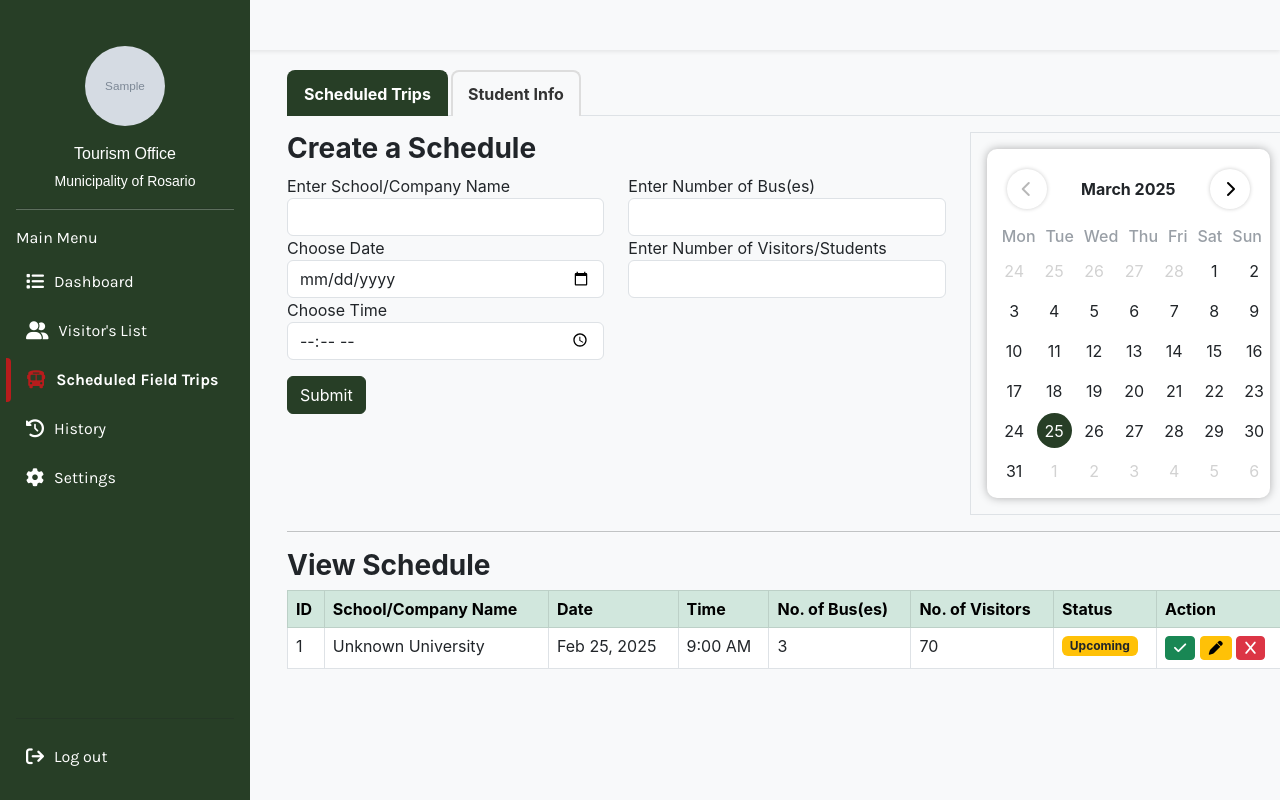
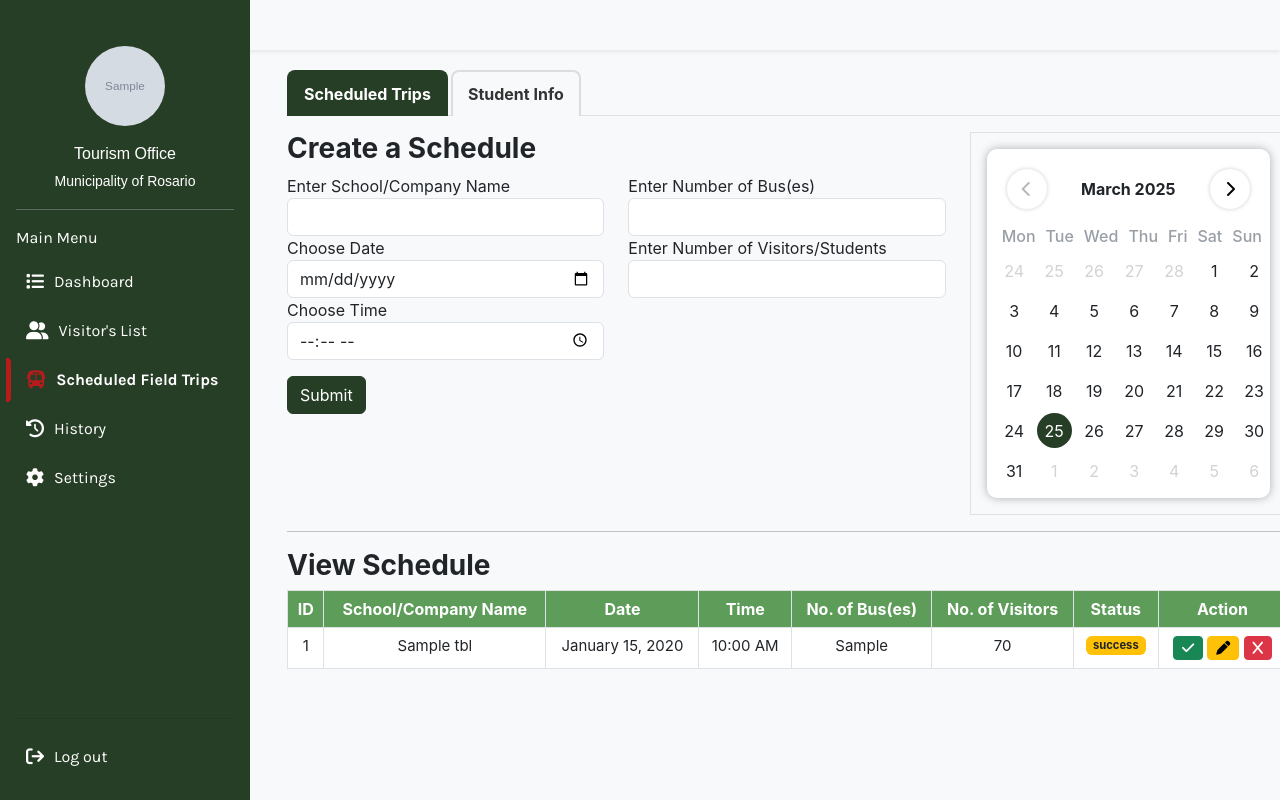
Before and after one commit to damoojiii/oplan_casa, a PHP site: page /trips.php in a window 1280 px wide. Run offline with PHP 8.4, Linux system fonts and the light colour scheme; the visitor is signed in with stand-in values (Sample User, id 1); tables that the repository leaves empty or names only in its code hold one stand-in row (values such as "Sample post"); grey boxes marked "Sample" are stand-in pictures; some web fonts are replaced.

Commit message:
scheduled trips

```diff
--- a/trips.php
+++ b/trips.php
@@ -129,6 +129,17 @@
         color: #fff;
     }
 
+    thead,
+    th {
+        background-color: #5D9C59 !important;
+        text-align: center !important;
+        color: #fff !important;
+    }
+
+    td{
+        font-size: 15px !important;
+    }
+
     </style>
 </head>
 
@@ -229,26 +240,73 @@
             <!-- Tab 1: Scheduled Trips -->
             <div class="tab-pane fade show active" id="scheduledTrips">
                 <div class="row">
+                    <?php
+                        if ($_SERVER["REQUEST_METHOD"] == "POST" && isset($_POST['create'])) {
+                            // Sanitize input data
+                            $schoolname = htmlspecialchars(trim($_POST['name']));
+                            $date = $_POST['date'];
+                            $num_bus = filter_var($_POST['num_bus'], FILTER_SANITIZE_NUMBER_INT); // Sanitize number of buses
+                            $status = "Upcoming";
+
+                            // Validate that all fields have data
+                            if (empty($schoolname) || empty($date) || empty($time) || empty($num_bus)) {
+                                $_SESSION['message'] = "All fields are required!";
+                                $_SESSION['message_type'] = "Error";
+                                $_SESSION['icon'] = "error";
+                                header("Location: trips.php");
+                                exit();
+                            }
+
+                            // Prepare SQL query for insertion
+                            $sql = "INSERT INTO `scheduled_tbl` (`name`, `date`, `time`, `num_bus`, `status`) VALUES (?, ?, ?, ?, ?)";
+                            if ($stmt = $conn->prepare($sql)) {
+                                $stmt->bind_param("sssis", $schoolname, $date, $time, $num_bus, $status);
+
+                                // Execute the query and check if successful
+                                if ($stmt->execute()) {
+                                    $_SESSION['message'] = "Schedule created successfully!";
+                                    $_SESSION['message_type'] = "Success";
+                                    $_SESSION['icon'] = "success";
+                                } else {
+                                    $_SESSION['message'] = "Error: " . $stmt->error;
+                                    $_SESSION['message_type'] = "Error";
+                                    $_SESSION['icon'] = "error";
+                                }
+
+                                $stmt->close();
+                                header("Location: trips.php");
+                                exit();
+                            } else {
+                                $_SESSION['message'] = "Error preparing the query.";
+                                $_SESSION['message_type'] = "Error";
+                                $_SESSION['icon'] = "error";
+                                header("Location: trips.php");
+                                exit();
+                            }
+                        }
+                    ?>
                     <!-- Left Side: Schedule Form -->
                     <div class="col-md-8">
+                        <form method="POST">
                             <h3 class="header-title">Create a Schedule</h3>
                             <div class="row">
                                 <div class="col-md-6">
                                     <label>Enter School/Company Name</label>
-                                <input type="text" class="form-control">
+                                    <input type="text" name="name" class="form-control">
                                     <label>Choose Date</label>
-                                <input type="date" class="form-control">
+                                    <input type="date" name="date" class="form-control">
                                     <label>Choose Time</label>
-                                <input type="time" class="form-control">
+                                    <input type="time" name="time" class="form-control">
                                 </div>
                                 <div class="col-md-6">
                                     <label>Enter Number of Bus(es)</label>
-                                <input type="number" class="form-control">
+                                    <input type="number" name="num_bus" class="form-control">
                                     <label>Enter Number of Visitors/Students</label>
                                     <input type="number" class="form-control">
                                 </div>
                             </div>
-                        <button class="btn btn-primary mt-3">Submit</button>
+                            <button class="btn btn-primary mt-3" type="submit" name="create">Submit</button>
+                        </form>
                     </div>
 
                     <!-- Right Side: Calendar -->
@@ -279,8 +337,8 @@
 
                 <!-- Schedule Table -->
                 <h3 class="header-title">View Schedule</h3>
-                <table class="table table-bordered">
-                    <thead class="table-success">
+                <table class="table table-bordered text-center">
+                    <thead class="table-header">
                         <tr>
                             <th>ID</th>
                             <th>School/Company Name</th>
@@ -293,20 +351,33 @@
                         </tr>
                     </thead>
                     <tbody>
+                        <?php
+                            $sql = "SELECT * FROM scheduled_tbl ORDER BY scheduled_id ASC";
+
+                            $stmt = $conn->prepare($sql);
+                            $stmt->execute();
+                            $result = $stmt->get_result();
+
+                            while($row = $result->fetch_assoc()){
+                                $formattedDate = date("F j, Y", strtotime($row['date']));
+                                $formattedTime = date("h:i A", strtotime($row['time']));
+                        ?>
+
                         <tr>
-                            <td>1</td>
-                            <td>Unknown University</td>
-                            <td>Feb 25, 2025</td>
-                            <td>9:00 AM</td>
-                            <td>3</td>
+                            <td><?php echo $row['scheduled_id'] ?></td>
+                            <td><?php echo $row['name'] ?></td>
+                            <td><?php echo $formattedDate ?></td>
+                            <td><?php echo $formattedTime ?></td>
+                            <td><?php echo $row['num_bus'] ?></td>
                             <td>70</td>
-                            <td><span class="badge bg-warning text-dark">Upcoming</span></td>
+                            <td><span class="badge bg-warning text-dark"><?php echo $row['status'] ?></span></td>
                             <td>
                                 <button class="btn btn-success btn-sm"><i class="fa-solid fa-check"></i></button>
                                 <button class="btn btn-warning btn-sm"><i class="fa-solid fa-pen"></i></button>
                                 <button class="btn btn-danger btn-sm"><i class="fa-solid fa-x"></i></button>
                             </td>
                         </tr>
+                        <?php } ?>
                     </tbody>
                 </table>
             </div>
```
Lines whose indentation alone changed are shown as unchanged.
